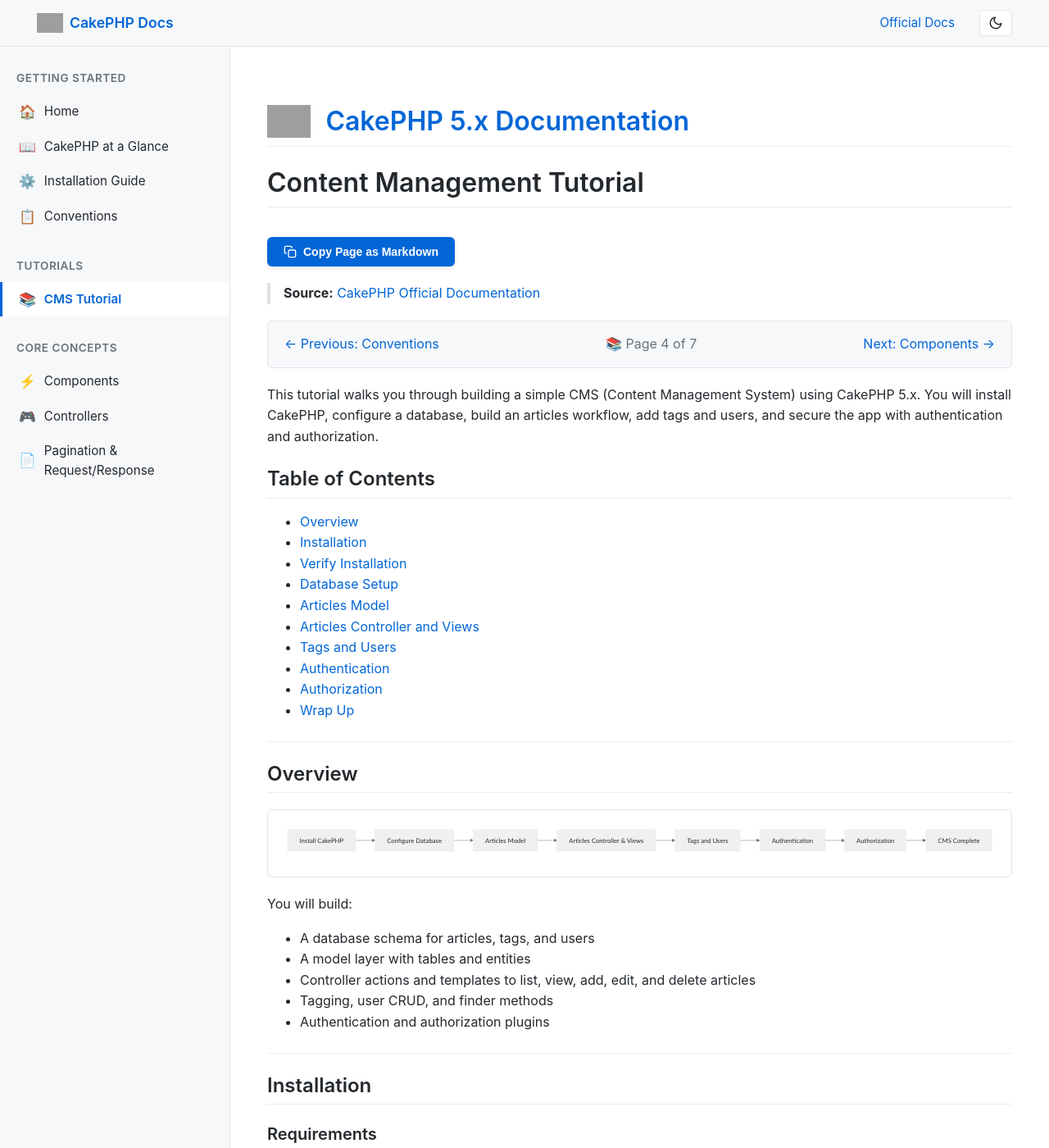
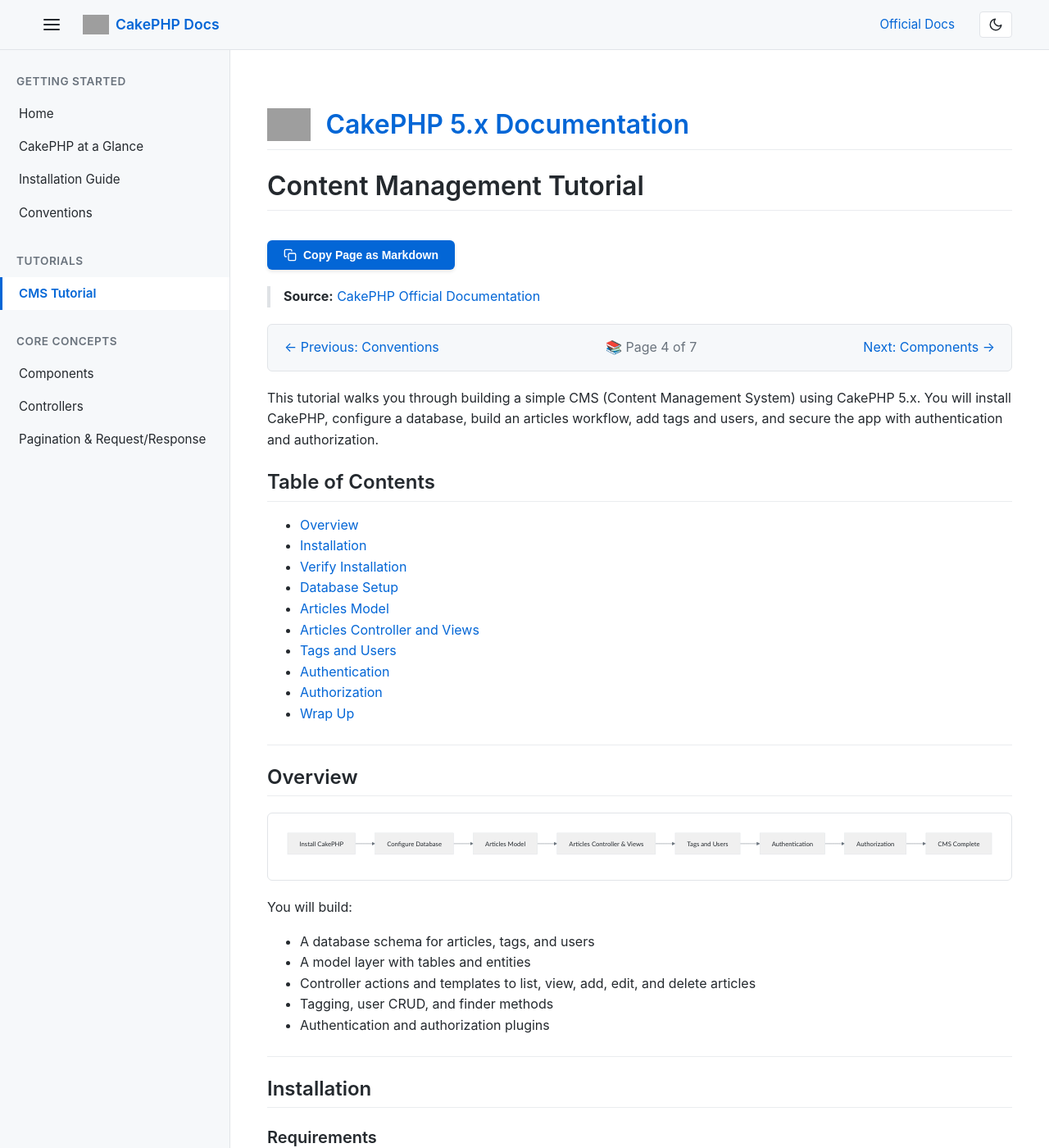
Before and after one commit to abhayraj-ops/Cake-Learn, a Jekyll site: the page built from docs/04-cms-tutorial.md, in a window 1280 px wide and 1400 px high. Shown: the whole window at 82% size. Built offline with Jekyll 4.4.1, drawn with Linux system fonts in a browser that asks for light colours; nearby versions of some CDN libraries; grey boxes are pictures that could not be loaded.

Commit message:
Move sidebar toggle to top navbar and remove emojis from sidebar links

```diff
--- a/docs/_layouts/default.html
+++ b/docs/_layouts/default.html
@@ -314,19 +314,7 @@
       flex-shrink: 0;
     }
 
-    .sidebar-toggle {
-      display: none;
-      position: fixed;
-      top: 60px;
-      left: 20px;
-      background: var(--bg-secondary);
-      border: 1px solid var(--border-color);
-      border-radius: 6px;
-      padding: 8px 12px;
-      cursor: pointer;
-      z-index: 1001;
-      font-size: 20px;
-    }
+
 
     .sidebar-section {
       margin-bottom: 20px;
@@ -364,10 +352,7 @@
       font-weight: 600;
     }
 
-    .sidebar-link .icon {
-      margin-right: 10px;
-      font-size: 1.1em;
-    }
+
 
     .main-content {
       flex: 1;
@@ -388,10 +373,6 @@
 
       .sidebar.open {
         left: 0;
-      }
-
-      .sidebar-toggle {
-        display: block;
       }
 
       .main-content {
@@ -440,7 +421,15 @@
   <nav
     style="background: var(--bg-secondary); border-bottom: 1px solid var(--border-color); padding: 12px 0; position: sticky; top: 0; z-index: 999;">
     <div
-      style="max-width: 1200px; margin: 0 auto; padding: 0 45px; display: flex; align-items: center; gap: 20px; flex-wrap: wrap;">
+      style="max-width: 1400px; margin: 0 auto; padding: 0 45px; display: flex; align-items: center; gap: 20px; flex-wrap: wrap;">
+      <!-- Sidebar toggle button (always visible) -->
+      <button id="sidebar-toggle" aria-label="Toggle sidebar" style="background: transparent; border: none; cursor: pointer; padding: 6px; display: flex; align-items: center; color: var(--text-primary);">
+        <svg width="24" height="24" viewBox="0 0 24 24" fill="none" stroke="currentColor" stroke-width="2" stroke-linecap="round" stroke-linejoin="round">
+          <line x1="3" y1="12" x2="21" y2="12"></line>
+          <line x1="3" y1="6" x2="21" y2="6"></line>
+          <line x1="3" y1="18" x2="21" y2="18"></line>
+        </svg>
+      </button>
       <a href="/Cake-Learn/" style="font-weight: 600; font-size: 1.1em; display: flex; align-items: center; gap: 8px;">
         <img src="https://book.cakephp.org/5.x/logo.svg" alt="CakePHP" style="height: 24px;">
         CakePHP Docs
@@ -456,9 +445,6 @@
     </div>
   </nav>
 
-  <!-- Sidebar toggle button (mobile) -->
-  <button id="sidebar-toggle" class="sidebar-toggle" aria-label="Toggle sidebar">☰</button>
-
   <!-- Sidebar overlay (mobile) -->
   <div id="sidebar-overlay" class="sidebar-overlay"></div>
 
@@ -468,19 +454,15 @@
       <div class="sidebar-section">
         <div class="sidebar-section-title">Getting Started</div>
         <a href="/Cake-Learn/" class="sidebar-link">
-          <span class="icon">🏠</span>
           <span>Home</span>
         </a>
         <a href="/Cake-Learn/01-cakephp-at-a-glance.html" class="sidebar-link">
-          <span class="icon">📖</span>
           <span>CakePHP at a Glance</span>
         </a>
         <a href="/Cake-Learn/02-installation-guide.html" class="sidebar-link">
-          <span class="icon">⚙️</span>
           <span>Installation Guide</span>
         </a>
         <a href="/Cake-Learn/03-conventions.html" class="sidebar-link">
-          <span class="icon">📋</span>
           <span>Conventions</span>
         </a>
       </div>
@@ -488,7 +470,6 @@
       <div class="sidebar-section">
         <div class="sidebar-section-title">Tutorials</div>
         <a href="/Cake-Learn/04-cms-tutorial.html" class="sidebar-link">
-          <span class="icon">📚</span>
           <span>CMS Tutorial</span>
         </a>
       </div>
@@ -496,15 +477,12 @@
       <div class="sidebar-section">
         <div class="sidebar-section-title">Core Concepts</div>
         <a href="/Cake-Learn/05-components.html" class="sidebar-link">
-          <span class="icon">⚡</span>
           <span>Components</span>
         </a>
         <a href="/Cake-Learn/06-controllers.html" class="sidebar-link">
-          <span class="icon">🎮</span>
           <span>Controllers</span>
         </a>
         <a href="/Cake-Learn/07-pagination-request-response.html" class="sidebar-link">
-          <span class="icon">📄</span>
           <span>Pagination & Request/Response</span>
         </a>
       </div>
```
